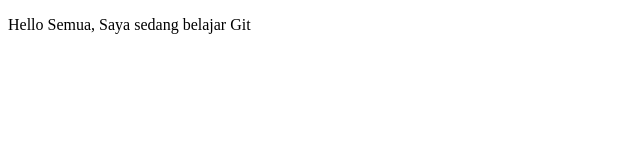
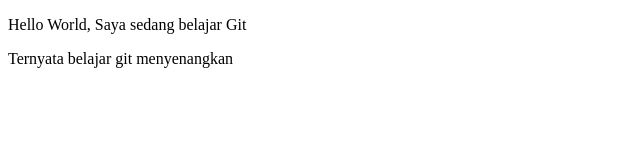
Before and after one commit to FauziArifin/belajar-git, a plain HTML site: page index.html in a window 1280 px wide. Shown: the whole page, without its empty margins (0-640 px from the left). Drawn offline with Linux system fonts and the light colour scheme.

Commit message:
Nambah paragraf

```diff
--- a/index.html
+++ b/index.html
@@ -5,6 +5,7 @@
         <title>Belajar Git - Project 01</title>
     </head>
     <body>
-        <p>Hello Semua, Saya sedang belajar Git</p>
+        <p>Hello World, Saya sedang belajar Git</p>
+		<p>Ternyata belajar git menyenangkan</p>
     </body>
 </html>
```
